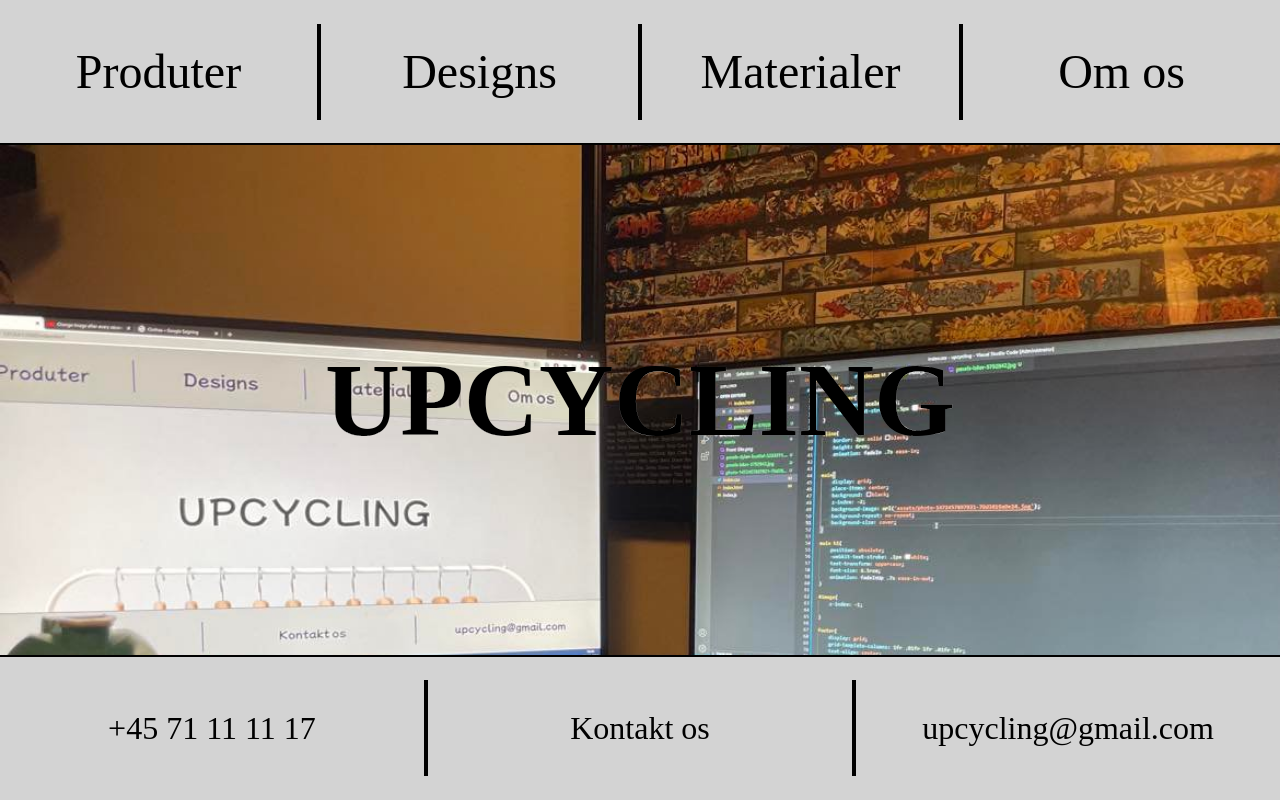
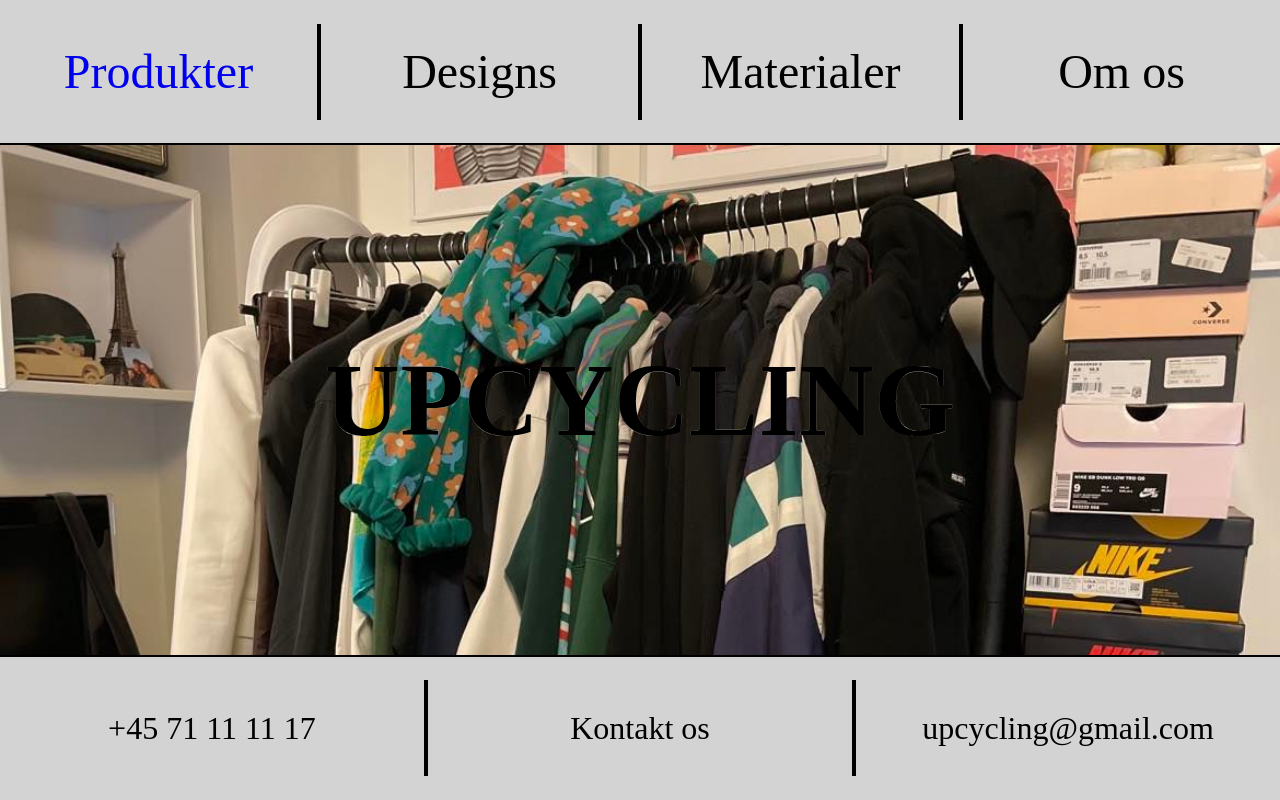
Before and after one commit to bboysofus/upcycling, a plain HTML site: page index.html in a window 1280 px wide. Drawn offline with Linux system fonts and the light colour scheme; a web font is replaced by a local one.

Commit message:
Added new page

```diff
--- a/index.css
+++ b/index.css
@@ -5,6 +5,14 @@
     padding: 0;
     box-sizing: border-box;
     font-family: "Mochiy Pop P One";
+}
+
+a{
+    text-decoration: none;
+}
+
+a:visited{
+    color: inherit;
 }
 
 body{
--- a/index.html
+++ b/index.html
@@ -9,7 +9,7 @@
 </head>
 <body>
     <header>
-        <div class="menu">Produter</div>
+        <a href="produkter.html"><div class="menu">Produkter</div></a>
         <div class="line"></div>
         <div class="menu">Designs</div>
         <div class="line"></div>
--- a/index.js
+++ b/index.js
@@ -1,9 +1,22 @@
 let main = document.querySelector('main')
 let images = ['assets/1.jpg','assets/2.jpg','assets/3.jpg','assets/4.jpg']
 
-setInterval(function(){
-    let random = Math.floor(Math.random() * 4)
-    main.style.backgroundImage = "url(assets/2.jpg)"
-    main.style.backgroundImage = "url(assets/3.jpg)"
+const changeImage = () => {
+    if(main.style.backgroundImage == "url(assets/1.jpg)"){
+        main.style.backgroundImage = "url(assets/2.jpg)"
+    }
+    else if(main.style.backgroundImage == "url(assets/2.jpg)"){
+        main.style.backgroundImage = "url(assets/3.jpg)"
+    }
+    else if(main.style.backgroundImage == "url(assets/3.jpg)"){
+        main.style.backgroundImage = "url(assets/4.jpg)"
+    }
+    else(main.style.backgroundImage = "url(assets/1.jpg)")
+}
 
-},1000)
+setInterval(changeImage, 1000)
+
+// setInterval(function(){
+//     change()
+//     let random = Math.floor(Math.random() * 4)
+// },1000)
--- /dev/null
+++ b/produkter.css
@@ -0,0 +1,12 @@
+@import url('https://fonts.googleapis.com/css2?family=Mochiy+Pop+P+One&display=swap');
+
+*{
+    margin: 0;
+    padding: 0;
+    box-sizing: border-box;
+    font-family: "Mochiy Pop P One";
+}
+
+body{
+    background: green;
+}
```
Also changed, not shown: produkter.html (added, +13 -0 lines).
